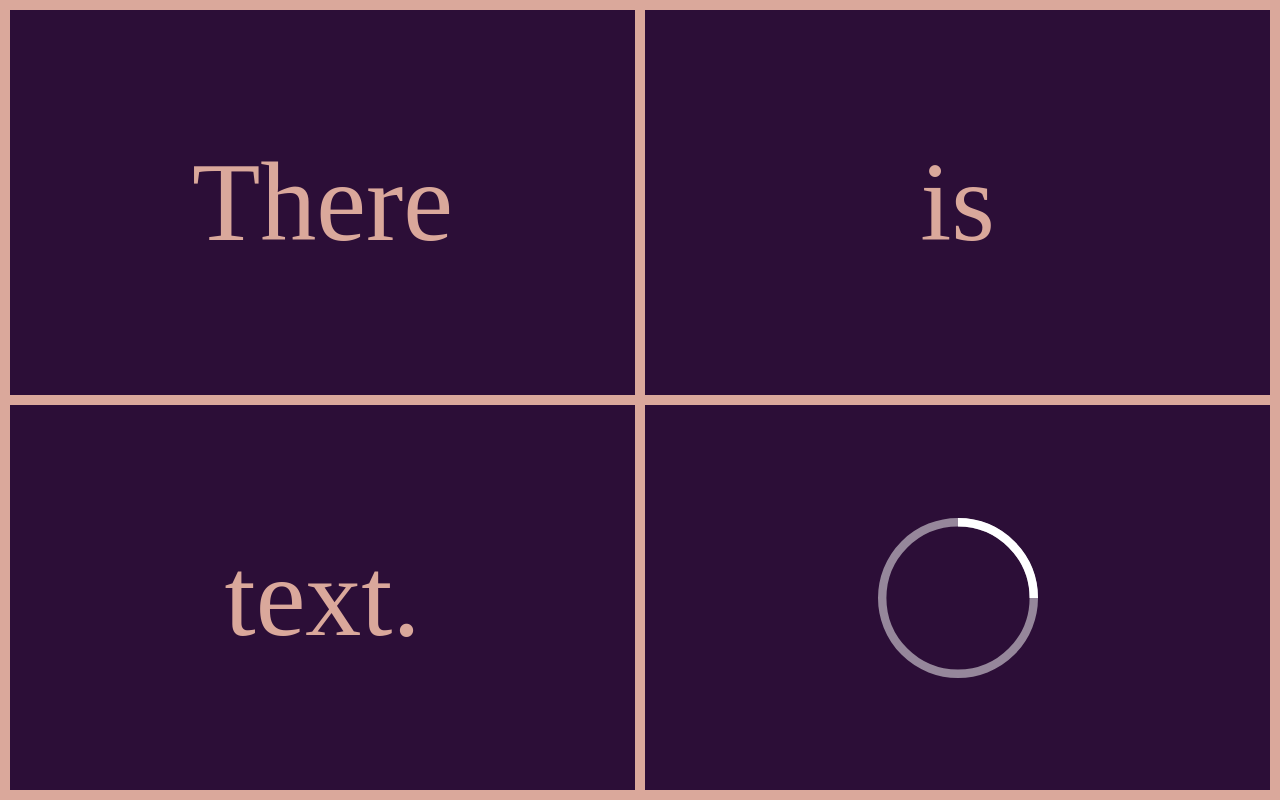
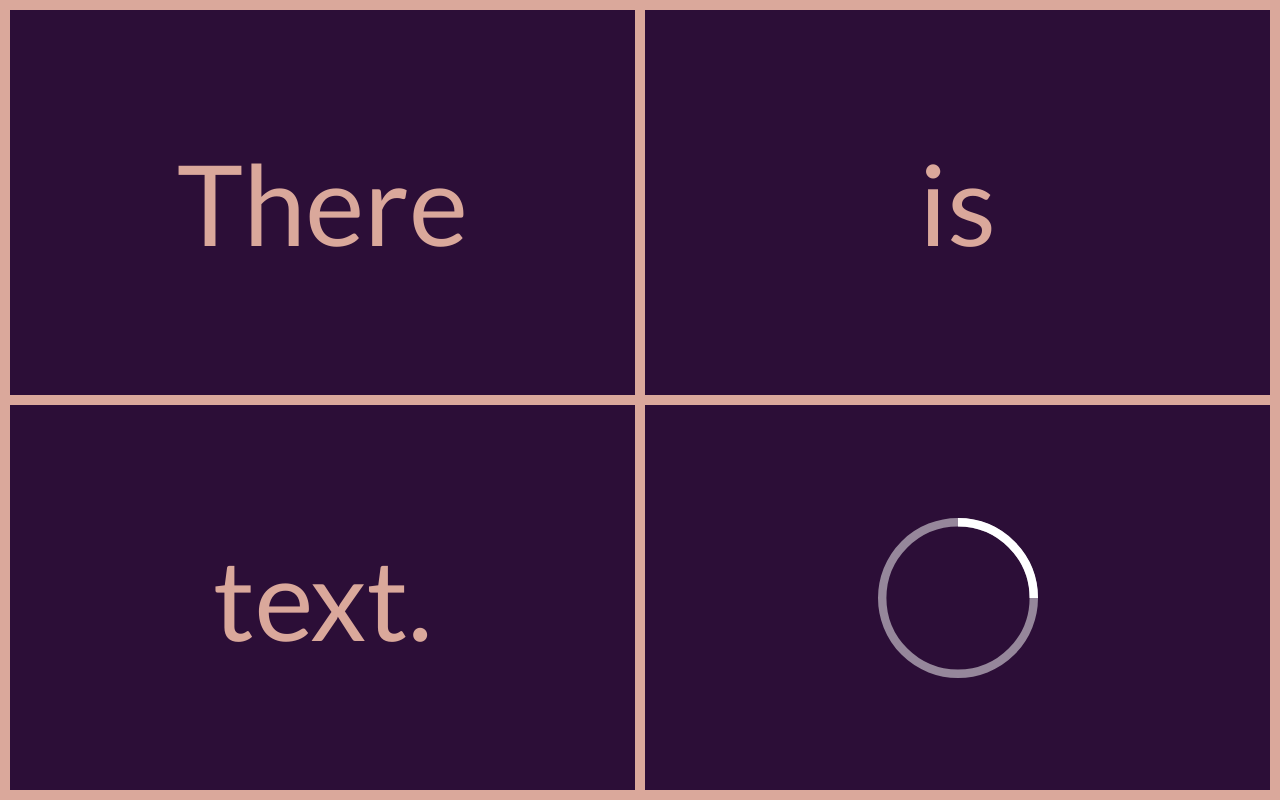
Before and after one commit to xbexbex/react-quickstart-template, a React app: page / in a window 1280 px wide. Built offline with nearby package versions, Linux system fonts and the light colour scheme.

Commit message:
Add fonts

```diff
--- a/src/components/Main.tsx
+++ b/src/components/Main.tsx
@@ -13,20 +13,20 @@ export default class Main extends Component {
     return (
       <Col>
         <Row>
-          <Square>
+          <Container>
             <Heading>There</Heading>
-          </Square>
-          <Square>
+          </Container>
+          <Container>
             <Heading>is</Heading>
-          </Square>
+          </Container>
         </Row>
         <Row>
-          <Square>
+          <Container>
             <Heading>text.</Heading>
-          </Square>
-          <Square>
+          </Container>
+          <Container>
             <Loading />
-          </Square>
+          </Container>
         </Row>
       </Col>
     )
@@ -46,7 +46,7 @@ const Row: any = styled.div`
   flex: 1;
 `;
 
-const Square: any = styled.div`
+const Container: any = styled.div`
   display: flex;
   flex: 1;
   background-color: ${Theme.color.primary};
@@ -55,6 +55,7 @@ const Square: any = styled.div`
 
 const Heading: any = styled.p`
   color: ${Theme.color.secondary};
+  font-family: ${Theme.font.secondary};
   font-size: 7rem;
   margin: auto;
 `;
--- a/src/styles.ts
+++ b/src/styles.ts
@@ -6,11 +6,21 @@ export const Theme: any = {
         primary: '#2C0E37',
         secondary: '#DAA89B',
     },
+    font: {
+        primary: 'Varela Round',
+        secondary: 'Lato'
+
+    }
 };
 
 export const GlobalStyle: any = createGlobalStyle`
     ${({ theme }: any): any => css`
+        @import url('https://fonts.googleapis.com/css?family=Lato|Varela+Round&display=swap');
+
         body {
+            font-family: 'Lato', sans-serif;
+            font-family: 'Varela Round', sans-serif;
+
             font-size: 16px;
             color: ${theme.color.primary};
             background-color: ${theme.color.secondary};
```
Also changed, not shown: 1 other file (tests, documents, lock files or other folders). Lines whose indentation alone changed are shown as unchanged.
